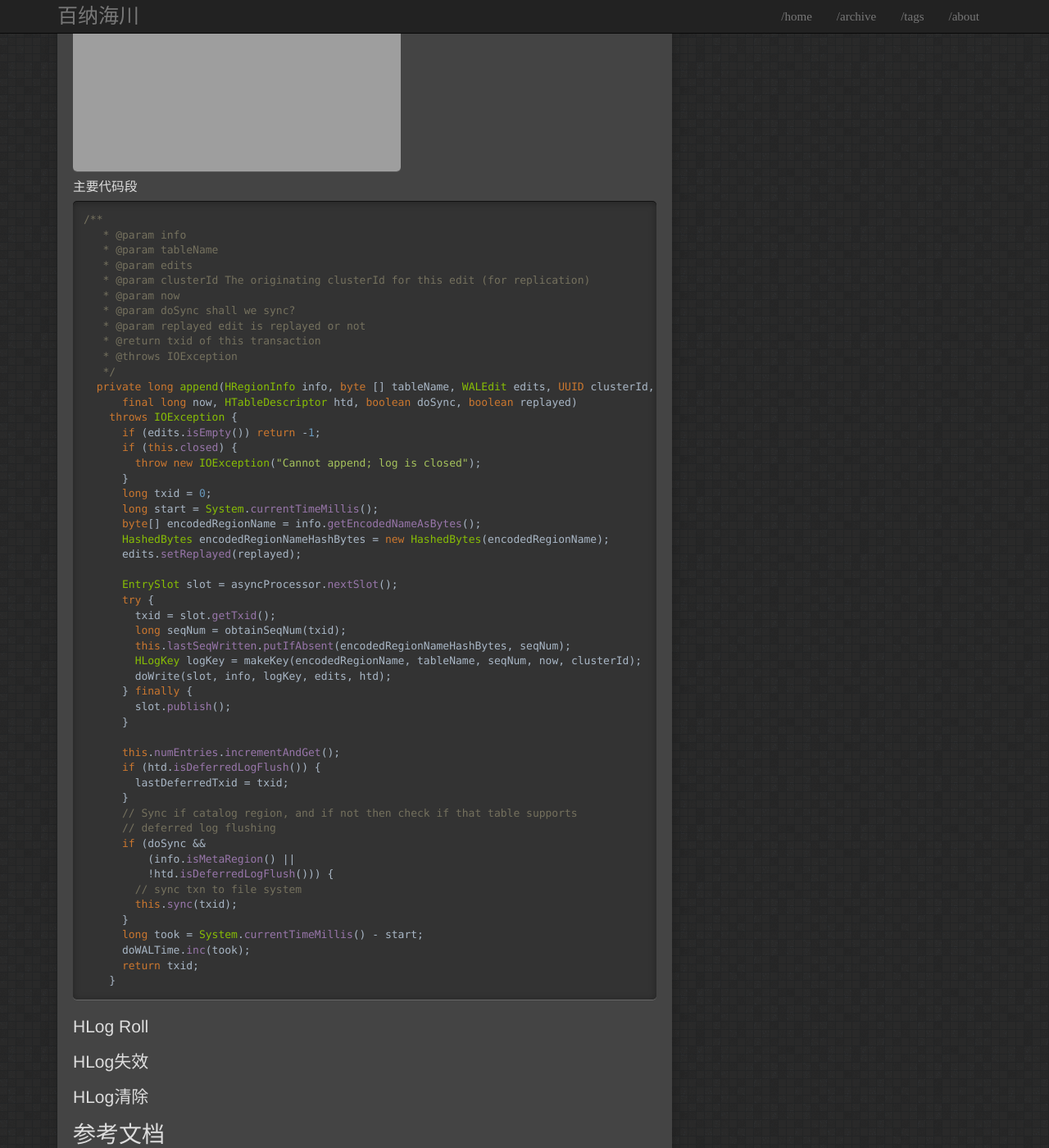
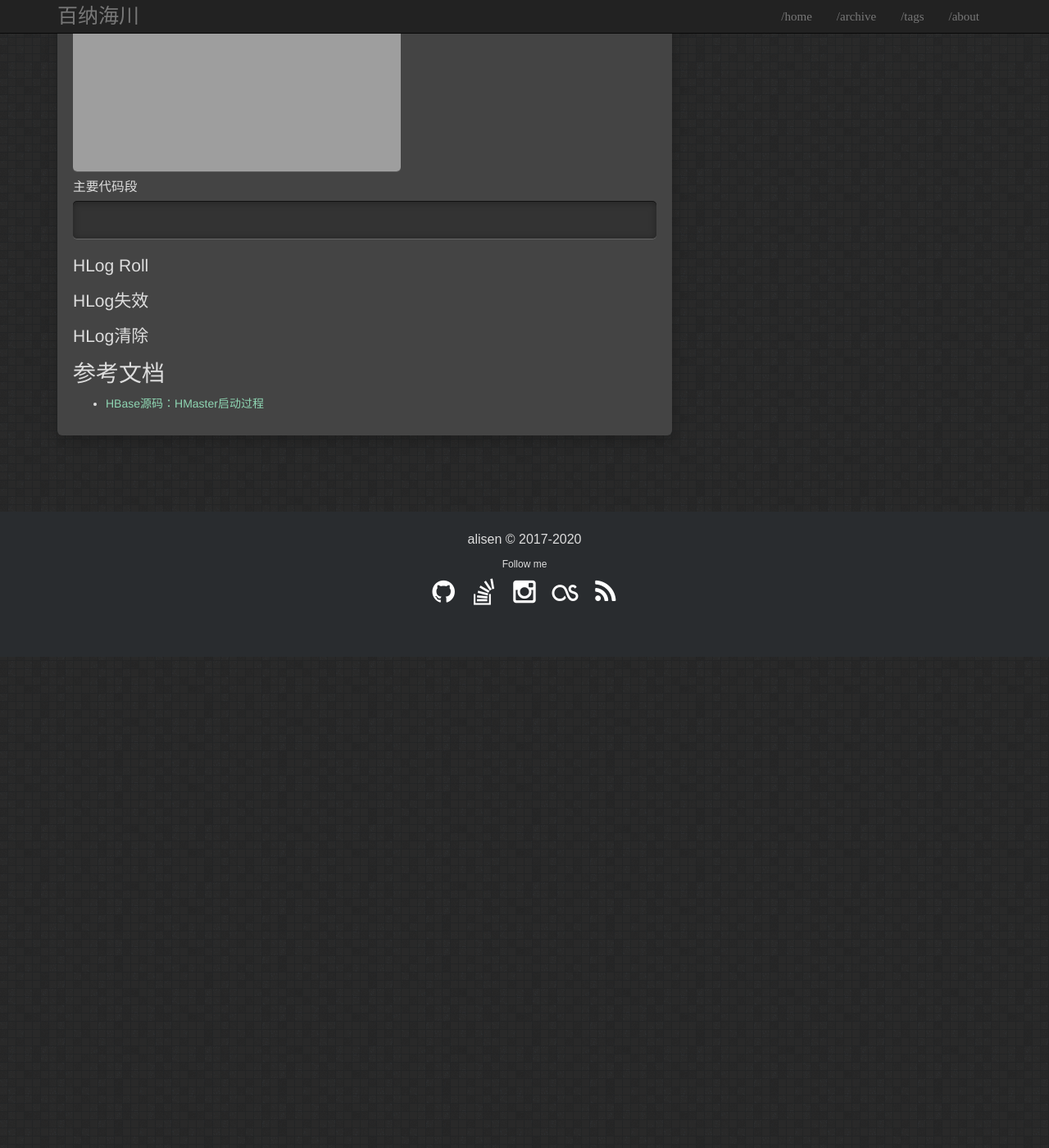
Before and after one commit to igithu/summary, a Jekyll site: the page built from _posts/2018-04-14-hbase-rs-crash.md, in a window 1280 px wide and 1400 px high, scrolled down 665 px. Shown: the whole window at 82% size. Built offline with Jekyll 4.4.1, drawn with Linux system fonts in a browser that asks for light colours; after the commit the page ends 1466 px from its top, so only the background shows below that.

Commit message:
Update 2018-04-14-hbase-rs-crash.md

````diff
--- a/_posts/2018-04-14-hbase-rs-crash.md
+++ b/_posts/2018-04-14-hbase-rs-crash.md
@@ -18,57 +18,7 @@ tags: hbase
 
 #### 主要代码段
 ```java
-/**
-   * @param info
-   * @param tableName
-   * @param edits
-   * @param clusterId The originating clusterId for this edit (for replication)
-   * @param now
-   * @param doSync shall we sync?
-   * @param replayed edit is replayed or not
-   * @return txid of this transaction
-   * @throws IOException
-   */
-  private long append(HRegionInfo info, byte [] tableName, WALEdit edits, UUID clusterId,
-      final long now, HTableDescriptor htd, boolean doSync, boolean replayed)
-    throws IOException {
-      if (edits.isEmpty()) return -1;
-      if (this.closed) {
-        throw new IOException("Cannot append; log is closed");
-      }
-      long txid = 0;
-      long start = System.currentTimeMillis();
-      byte[] encodedRegionName = info.getEncodedNameAsBytes();
-      HashedBytes encodedRegionNameHashBytes = new HashedBytes(encodedRegionName);
-      edits.setReplayed(replayed);
 
-      EntrySlot slot = asyncProcessor.nextSlot();
-      try {
-        txid = slot.getTxid();
-        long seqNum = obtainSeqNum(txid);
-        this.lastSeqWritten.putIfAbsent(encodedRegionNameHashBytes, seqNum);
-        HLogKey logKey = makeKey(encodedRegionName, tableName, seqNum, now, clusterId);
-        doWrite(slot, info, logKey, edits, htd);
-      } finally {
-        slot.publish();
-      }
-
-      this.numEntries.incrementAndGet();
-      if (htd.isDeferredLogFlush()) {
-        lastDeferredTxid = txid;
-      }
-      // Sync if catalog region, and if not then check if that table supports
-      // deferred log flushing
-      if (doSync &&
-          (info.isMetaRegion() ||
-          !htd.isDeferredLogFlush())) {
-        // sync txn to file system
-        this.sync(txid);
-      }
-      long took = System.currentTimeMillis() - start;
-      doWALTime.inc(took);
-      return txid;
-    }
 ```
 
 
````
